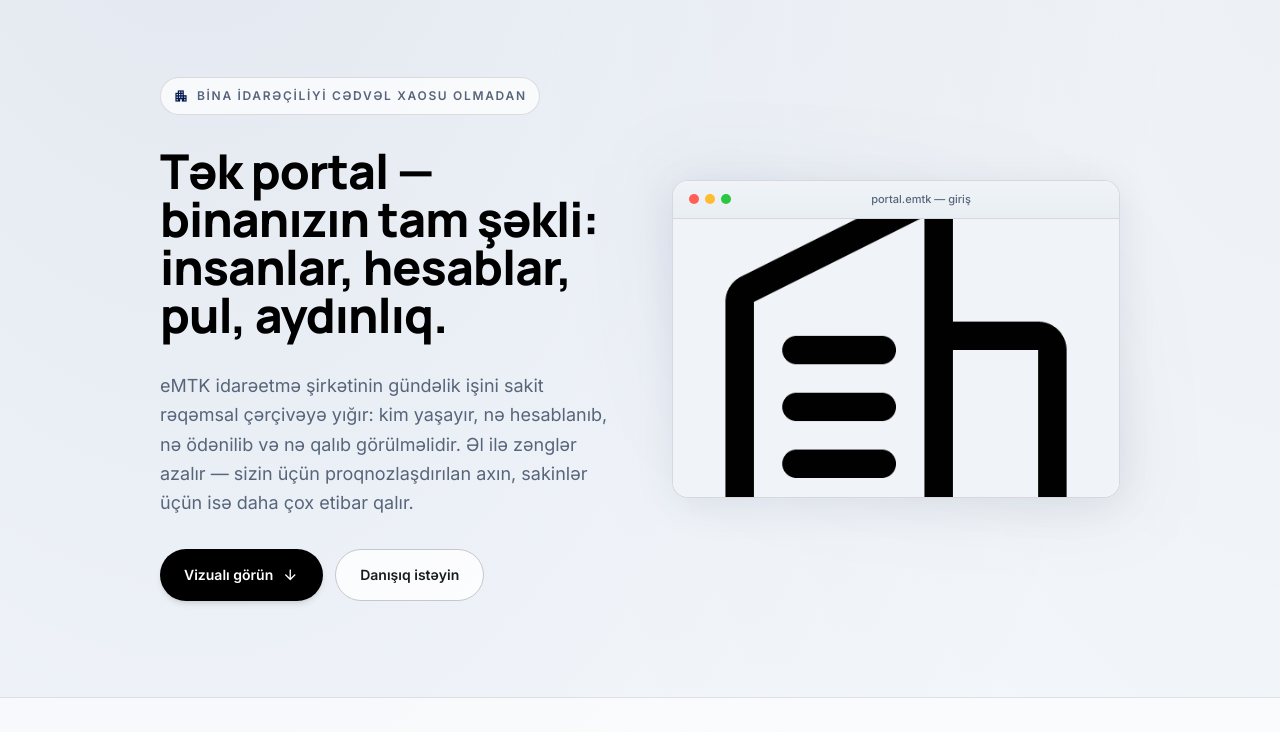
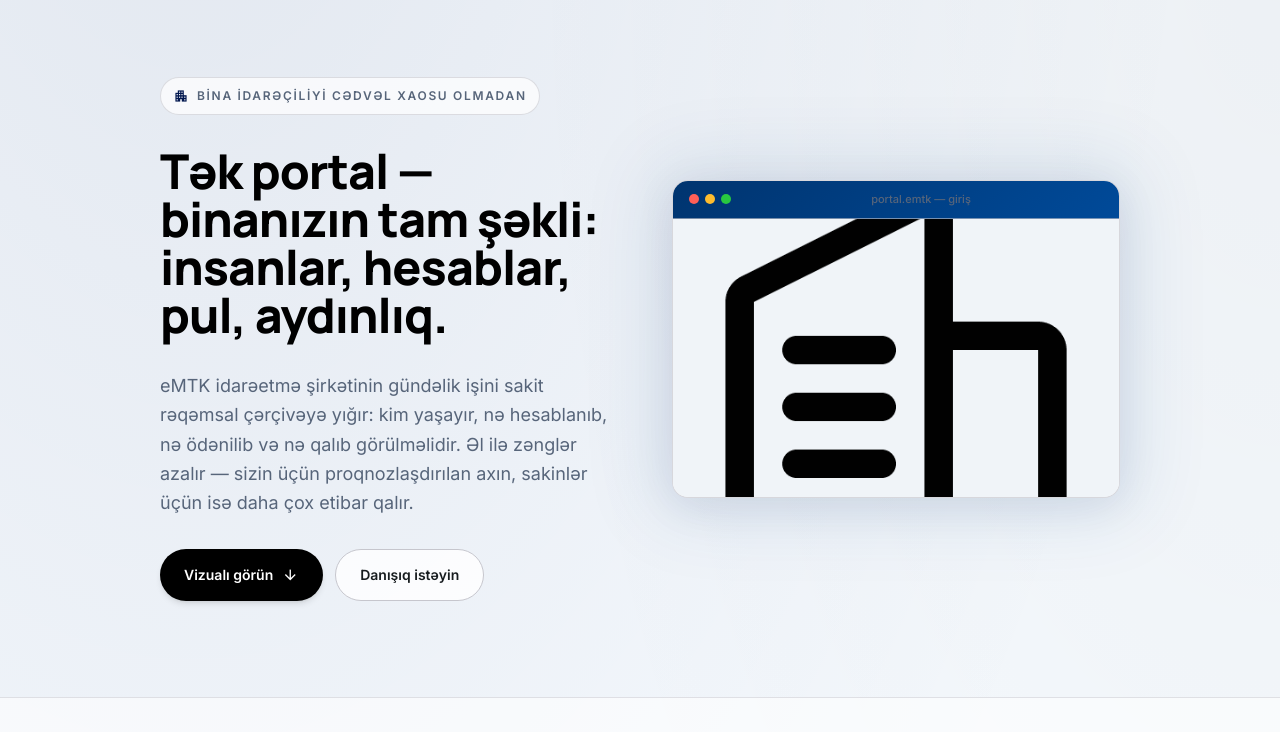
Before and after one commit to irzayev/emtk-www, a plain HTML site: page index.html in a window 1280 px wide. Shown: the part 68-800 px from the top of the page. Drawn offline with nearby package versions, Linux system fonts and the light colour scheme.

Commit message:
style: update background gradients and enhance section styling in index.html

```diff
--- a/index.html
+++ b/index.html
@@ -65,8 +65,12 @@
         }
 
         .browser-chrome {
-            background: linear-gradient(180deg, #f0f4f8 0%, #e8eef3 100%);
+            background: linear-gradient(135deg, #00346f, #004a99);
             border-bottom: 1px solid rgba(198, 198, 205, 0.6);
+        }
+
+        .brand-gradient {
+            background: linear-gradient(135deg, #00346f, #004a99);
         }
 
         .demo-shot {
@@ -159,7 +163,7 @@
 
                 <div class="relative">
                     <div
-                        class="absolute -inset-4 rounded-card bg-gradient-to-br from-accent/5 via-transparent to-primary/5 blur-2xl -z-10"
+                        class="absolute -inset-4 rounded-card brand-gradient opacity-10 blur-2xl -z-10"
                         aria-hidden="true"></div>
                     <figure
                         class="demo-shot rounded-card border border-line/70 bg-white shadow-[0_8px_40px_rgba(0,22,78,0.08)] overflow-hidden">
@@ -508,7 +512,7 @@
             </div>
         </section>
 
-        <section class="bg-gradient-to-br from-primary via-primary to-accent text-white">
+        <section class="brand-gradient text-white">
             <div class="max-w-5xl mx-auto px-5 sm:px-8 py-16 sm:py-20 text-center">
                 <h2 class="font-display text-2xl sm:text-3xl font-bold mb-4 max-w-2xl mx-auto">
                     eMTK-nı öz binanızda və ya ünvan portfelinizdə göstərməyə hazırsınız?
```
